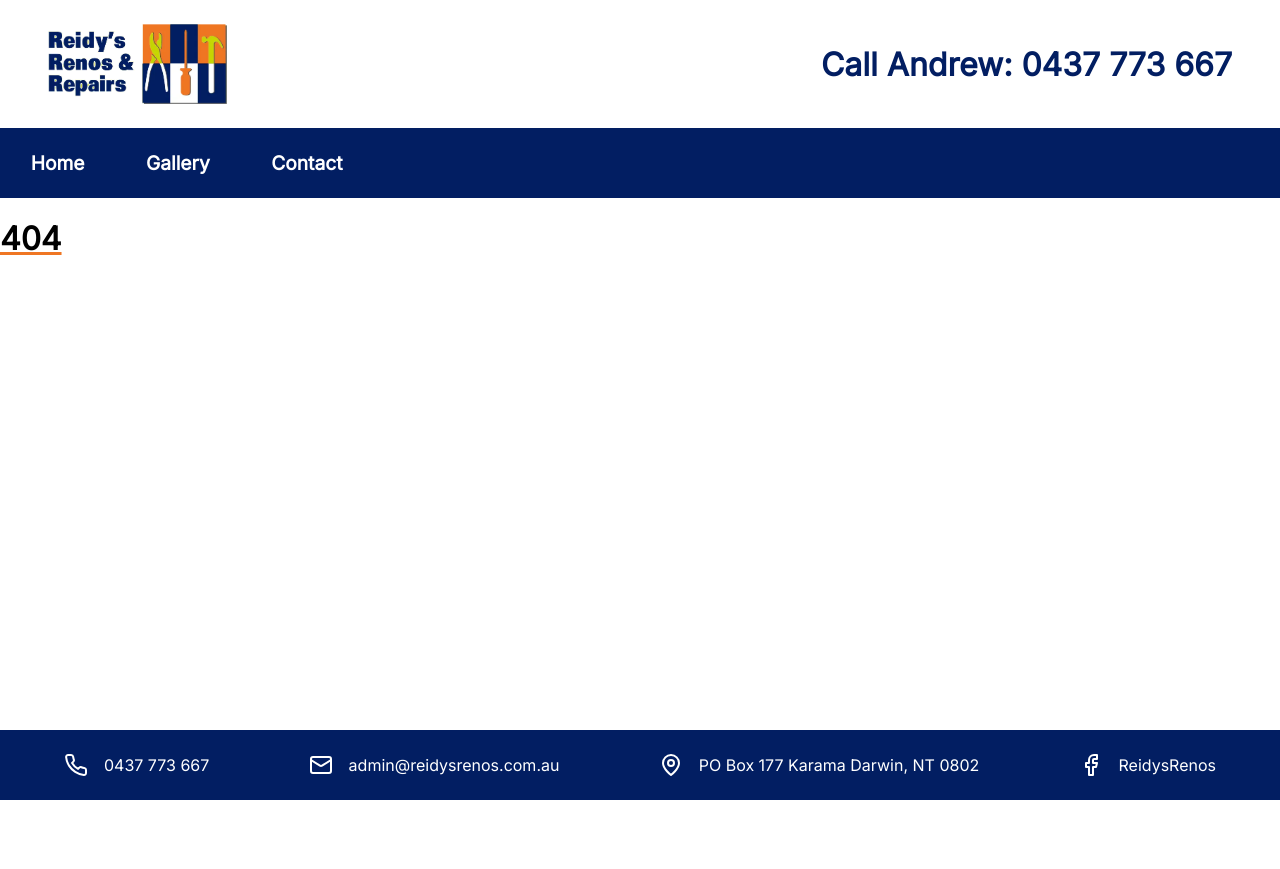
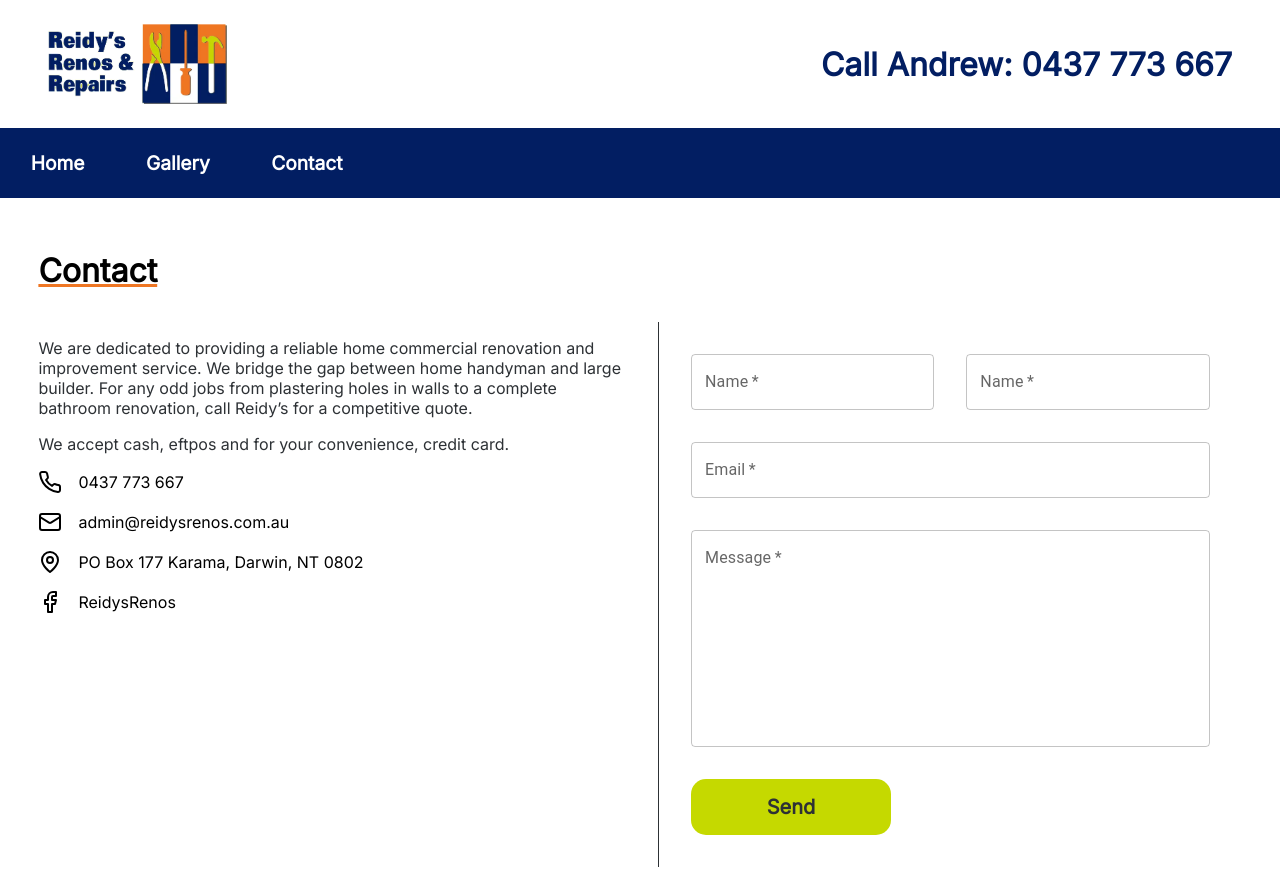
Before and after one commit to Prydeton/reidys-renos-repairs, a React (Vite) app: page /contact in a window 1280 px wide. Before the commit this address had no page. Shown: the top 869 px of the page. Before the commit the page ends 800 px from the top, so only its background shows below. Built offline with nearby package versions, Linux system fonts and the light colour scheme.

Commit message:
Add styling for contact form

```diff
--- a/package.json
+++ b/package.json
@@ -11,12 +11,17 @@
     "lint": "eslint --ext .js,.jsx ./src"
   },
   "dependencies": {
+    "@emotion/react": "^11.10.5",
+    "@emotion/styled": "^11.10.5",
+    "@mui/material": "^5.11.3",
+    "@mui/styled-engine": "^5.11.0",
     "firebase": "^9.15.0",
     "firebase-tools": "^11.19.0",
     "goober": "^2.1.11",
     "lucide-react": "^0.105.0-alpha.4",
     "react": "^18.2.0",
     "react-dom": "^18.2.0",
+    "react-hook-form": "^7.41.5",
     "react-responsive-carousel": "^3.2.23",
     "react-router-dom": "^6.4.3"
   },
--- a/src/components/Header/Header.jsx
+++ b/src/components/Header/Header.jsx
@@ -8,9 +8,9 @@ const Header = () =>
     </BannerContainer>
     <NavContainer>
       <NavItems>
-        <NavItem>Home</NavItem>
-        <NavItem>Gallery</NavItem>
-        <NavItem>Contact</NavItem>
+        <NavItem href="/">Home</NavItem>
+        <NavItem href="/gallery">Gallery</NavItem>
+        <NavItem href="/contact">Contact</NavItem>
       </NavItems>
     </NavContainer>
   </Container>
--- a/src/index.jsx
+++ b/src/index.jsx
@@ -30,6 +30,7 @@ createRoot(document.getElementById('root')).render(
     <Header />
     <Routes>
       <Route path="/" element={<Pages.Home />} />
+      <Route path="/contact" element={<Pages.Contact /> } />
       <Route path="*" element={<h1>404</h1>} />
     </Routes>
     <Footer />
--- /dev/null
+++ b/src/pages/Contact/Contact.jsx
@@ -0,0 +1,82 @@
+import { useState } from 'react'
+import { useForm } from 'react-hook-form'
+import { TextareaAutosize, TextField } from '@mui/material'
+import { Facebook, Mail, MapPin, Phone } from 'lucide-react'
+
+import { Button } from '/src/components'
+
+import { ContactDetail, ContactForm, ContactMethod, ContactMethodsList, ContactWrapper } from './Contact.styles'
+
+const Contact = () => {
+  const [isLoading, setIsLoading] = useState(false)
+  const [isSuccessful, setIsSuccessful] = useState(false)
+
+  const {
+    handleSubmit,
+    register,
+    reset,
+    formState: { errors, isDirty },
+  } = useForm()
+
+  const onSubmit = async values => {
+    console.log({values})
+  }
+
+  return <ContactWrapper>
+    <h1>Contact</h1>
+    <ContactDetail>
+      <div>
+        <p>We are dedicated to providing a reliable home commercial renovation and improvement service. We bridge the gap between home handyman and large builder. For any odd jobs from plastering holes in walls to a complete bathroom renovation, call Reidy’s for a competitive quote.</p>
+        <p>We accept cash, eftpos and for your convenience, credit card.</p>
+        <ContactMethodsList>
+          <ContactMethod href="tel:0437773667">
+            <Phone />
+            <span>0437 773 667</span>
+          </ContactMethod>
+          <ContactMethod href="mailto:admin@reidysrenos.com.au">
+            <Mail />
+            <span>admin@reidysrenos.com.au</span>
+          </ContactMethod>
+          <ContactMethod href="https://maps.google.com/maps?q=Karama+NT+0812">
+            <MapPin />
+            <span>PO Box 177 Karama, Darwin, NT 0802</span>
+          </ContactMethod>
+          <ContactMethod href="https://www.facebook.com/ReidysRenos">
+            <Facebook />
+            <span>ReidysRenos</span>
+          </ContactMethod>
+        </ContactMethodsList>
+      </div>
+      <ContactForm onSubmit={handleSubmit(onSubmit)}>
+        <div>
+          <TextField
+            required
+            id="name"
+            label="Name"
+          />
+          <TextField
+            required
+            id="name"
+            label="Name"
+          />
+        </div>
+        <TextField
+          required
+          id="email"
+          label="Email"
+        />
+        <TextField
+          required
+          multiline
+          rows={8}
+          id="message"
+          label="Message"
+        />
+        <Button style={{ width: '200px' }} type="submit">Send</Button>
+      </ContactForm>
+    </ContactDetail>
+
+  </ContactWrapper>
+}
+
+export default Contact
--- /dev/null
+++ b/src/pages/Contact/Contact.styles.js
@@ -0,0 +1,67 @@
+import { styled } from 'goober'
+
+export const ContactWrapper = styled('div')`
+  margin: 2em 3% 0px 3%;
+
+  form {
+    border-left: 1px solid var(--text);
+    padding: 2em;
+
+    @media (max-width: 1200px) {
+      border: 0;
+      padding: 0;
+    }
+  }
+`
+
+export const ContactDetail = styled('div')`
+  display: grid;
+  grid-template-columns: 1fr 1fr;
+  gap: 7em;
+  margin: 2em 0px;
+
+  @media (max-width: 1620px) {
+    gap: 3%;
+  }
+
+  @media (max-width: 1200px) {
+    grid-template-rows: 1.1fr min-content;
+    grid-template-columns: none;
+    gap: 1em;
+  }
+`
+
+export const ContactMethodsList = styled('div')`
+  display: flex;
+  flex-direction: column;
+  gap: 1em;
+`
+
+export const ContactMethod = styled('a')`
+  display: flex;
+  gap: 1em;
+  align-items: center;
+  cursor: pointer;
+  text-decoration: none;
+  color: black;
+  margin: 0;
+  background: none;
+  border: 0;
+  -webkit-tap-highlight-color: transparent;
+`
+
+export const ContactForm = styled('form')`
+  display: flex;
+  flex-direction: column;
+  gap: 2em;
+
+  div {
+    display: flex;
+    justify-content: space-between;
+    gap: 2em;
+
+    div {
+      width: 100%;
+    }
+  }
+`
--- a/src/pages/index.js
+++ b/src/pages/index.js
@@ -1 +1,2 @@
 export { default as Home } from './Home/Home'
+export { default as Contact } from './Contact/Contact'
```
Also changed, not shown: 2 other files (tests, documents, lock files or other folders).
